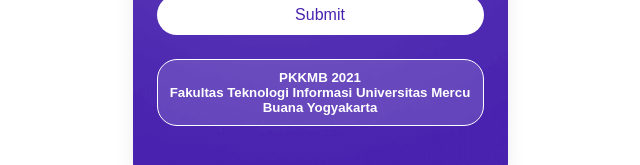
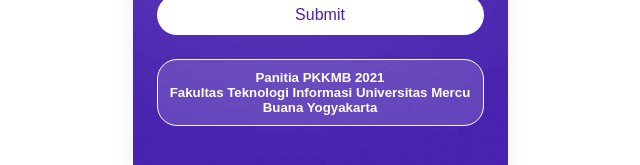
Before and after one commit to inamfalahuddin/absensi-pkkmb-2021, a React (Create React App) app: page / in a window 1280 px wide. Shown: the part 655-820 px from the top of the page, without its empty margins (320-960 px from the left). Built offline with nearby package versions, Linux system fonts and the light colour scheme.

Commit message:
memperbaiki pada bagian footer

```diff
--- a/src/App.js
+++ b/src/App.js
@@ -63,8 +63,8 @@
           <div className="card-footer">
             <div className="card-form-group text-center">
               <h5>
-                PKKMB 2021 <br /> Fakultas Teknologi Informasi Universitas Mercu
-                Buana Yogyakarta
+                Panitia PKKMB 2021 <br /> Fakultas Teknologi Informasi
+                Universitas Mercu Buana Yogyakarta
               </h5>
             </div>
           </div>
```
